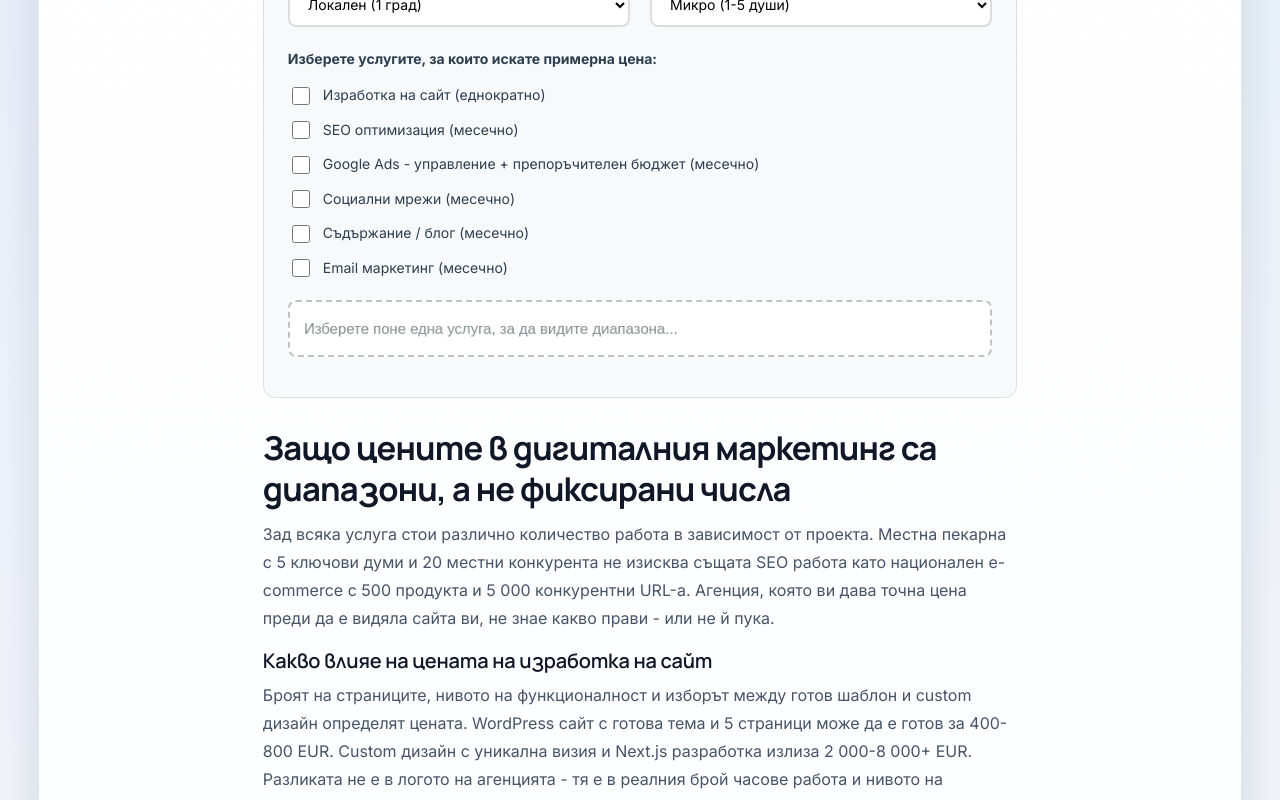
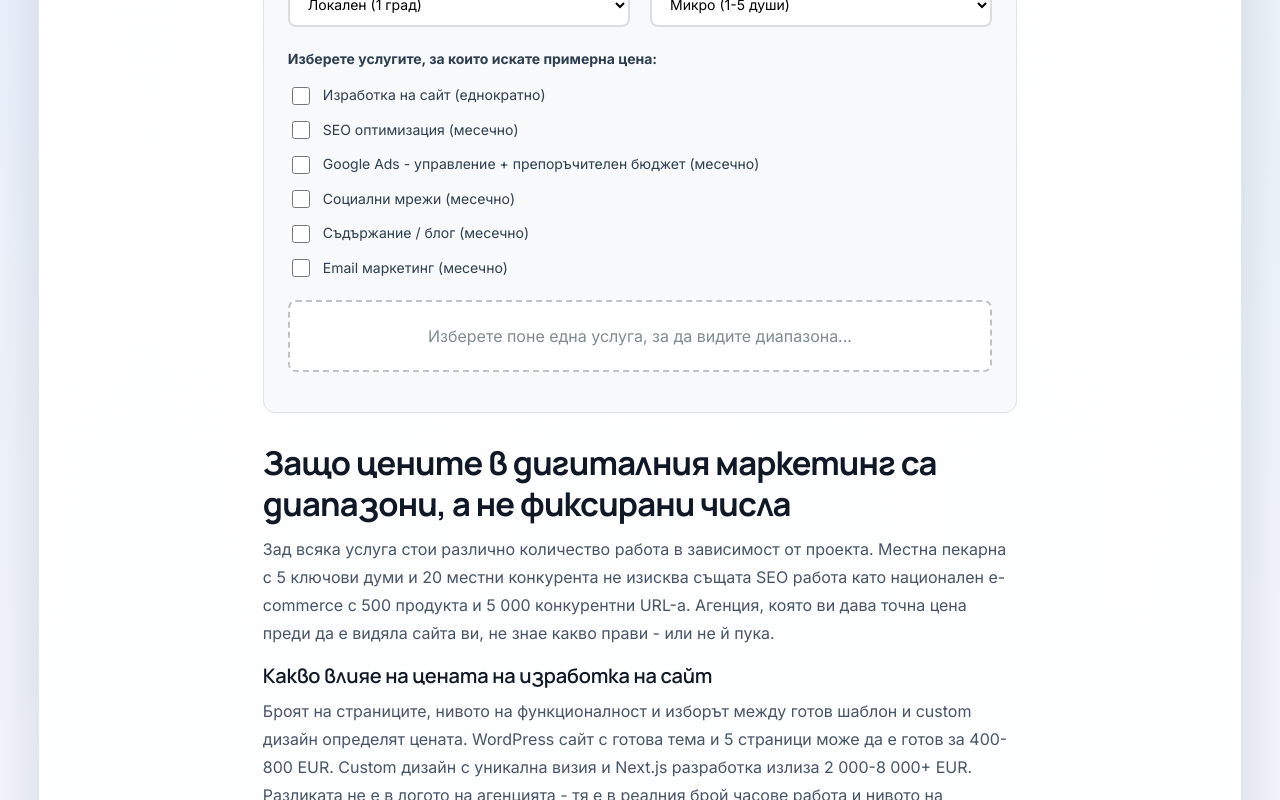
Before and after one commit to inweblife/inweblife, a Next.js app: page /kalkulator-digitalen-marketing in a window 1280 px wide. Shown: the part 1610-2410 px from the top of the page. Built offline with nearby package versions, Linux system fonts and the light colour scheme; no server answers.

Commit message:
Update kalkulator-digitalen-marketing.js

```diff
--- a/pages/kalkulator-digitalen-marketing.js
+++ b/pages/kalkulator-digitalen-marketing.js
@@ -136,14 +136,7 @@ export default function KalkulatorDigitalenMarketing() {
     if (!canvas) return;
     const ctx = canvas.getContext("2d");
 
-    if (selected.length === 0) {
-      canvas.height = 60;
-      ctx.clearRect(0, 0, canvas.width, canvas.height);
-      ctx.font = "17px Arial";
-      ctx.fillStyle = "#7f8c8d";
-      ctx.fillText("Изберете поне една услуга, за да видите диапазона...", 16, 36);
-      return;
-    }
+    if (selected.length === 0) return;
 
     const tm = TYPE_M[bizType] || 1;
     const sm = SIZE_M[bizSize] || 1;
@@ -384,6 +377,9 @@ export default function KalkulatorDigitalenMarketing() {
                 ))}
               </div>
 
+              {selected.length === 0 ? (
+                <p style={cs.placeholder}>Изберете поне една услуга, за да видите диапазона...</p>
+              ) : (
                 <canvas
                   ref={canvasRef}
                   width={800}
@@ -391,6 +387,7 @@ export default function KalkulatorDigitalenMarketing() {
                   style={cs.canvas}
                   aria-label="Примерни цени за избраните услуги"
                 />
+              )}
 
             </div>
           </section>
@@ -708,4 +705,14 @@ const cs = {
     display: "block",
     marginBottom: "16px",
   },
+  placeholder: {
+    fontSize: "16px",
+    color: "#7f8c8d",
+    textAlign: "center",
+    padding: "20px 16px",
+    border: "2px dashed #bdc3c7",
+    borderRadius: "8px",
+    backgroundColor: "#fff",
+    margin: "0 0 16px",
+  },
 };
```
Lines whose indentation alone changed are shown as unchanged.
